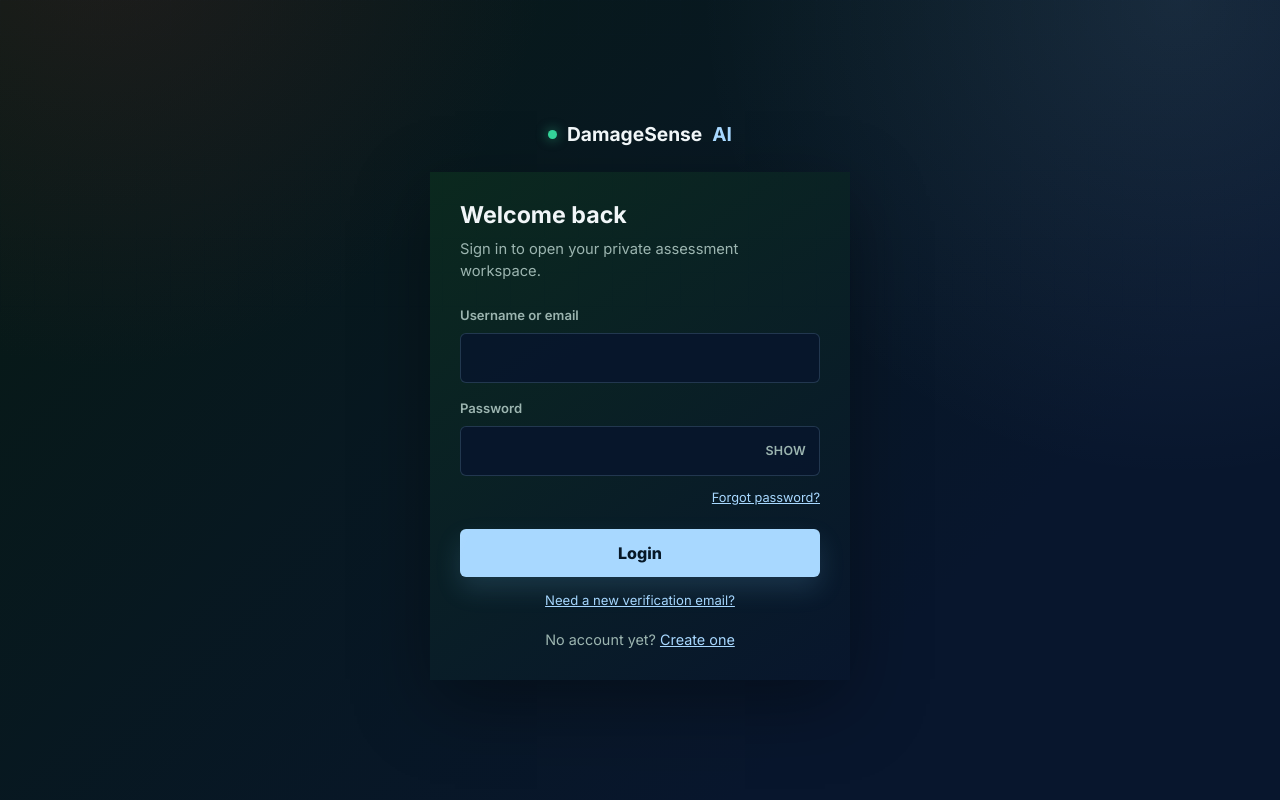
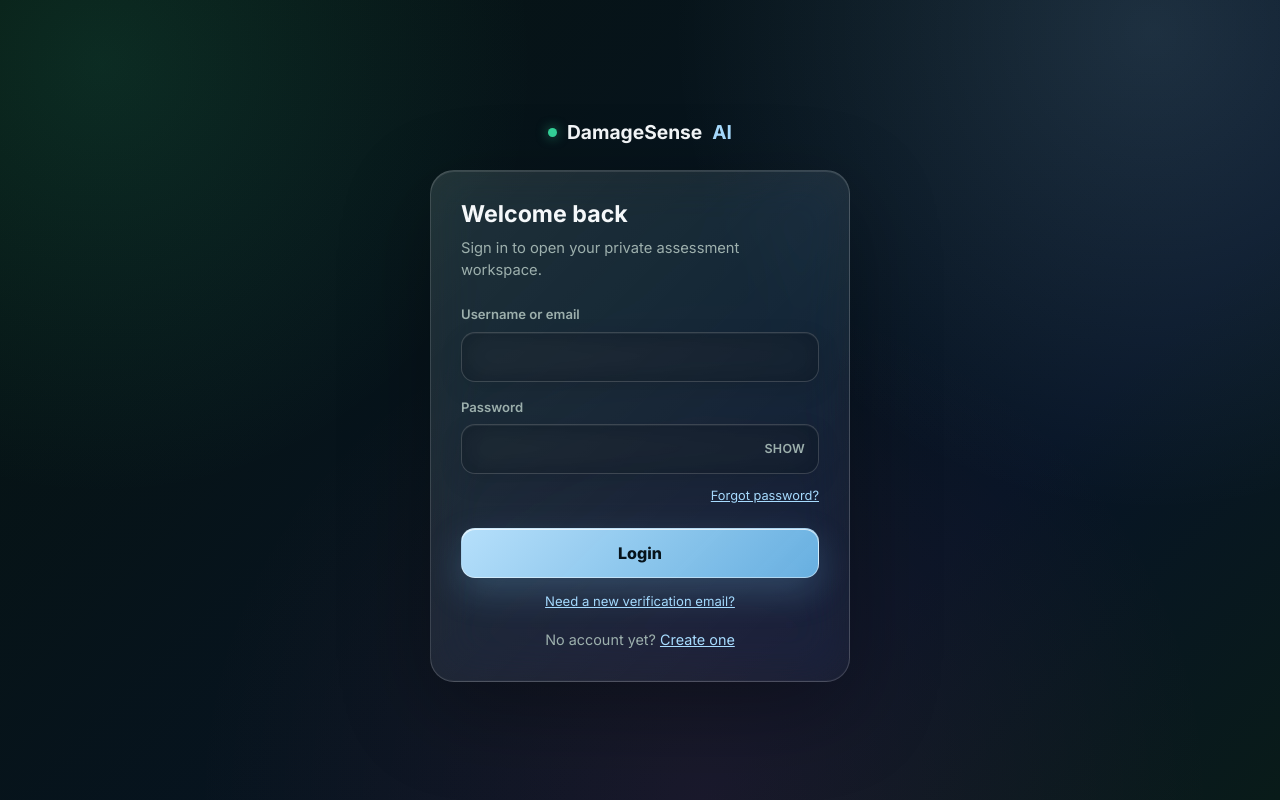
Before and after one commit to WIZZ249/DamageSense-AI, a Flask app: page /login in a window 1280 px wide. Run offline with Flask 3, Linux system fonts and the light colour scheme.

Commit message:
fix: make deployed Flask static theme use glass UI

```diff
--- a/app/static/theme.css
+++ b/app/static/theme.css
@@ -1,198 +1,100 @@
 :root {
-    --theme-forest: #071a13;
-    --theme-forest-2: #0b2a1e;
-    --theme-forest-3: #123b2b;
-    --theme-navy: #08162d;
-    --theme-navy-2: #0d2342;
-    --theme-red: #6c2631;
-    --theme-red-bright: #a9434d;
-    --theme-blue: #a8d8ff;
-    --theme-blue-strong: #72b9ed;
-    --theme-ink: #f1f6f8;
-    --theme-muted: #9cb5b0;
-    --theme-line: rgba(168, 216, 255, .17);
-    --theme-line-strong: rgba(168, 216, 255, .34);
-    --theme-shadow: 0 24px 70px rgba(0, 0, 0, .34);
+    --theme-forest: #06130f;
+    --theme-forest-2: #0a2119;
+    --theme-forest-3: #12372a;
+    --theme-navy: #071426;
+    --theme-navy-2: #102542;
+    --theme-red: #7b2636;
+    --theme-red-bright: #fb5875;
+    --theme-blue: #a8dcff;
+    --theme-blue-strong: #78c4f4;
+    --theme-ink: #f5f8fa;
+    --theme-muted: #9db0ad;
+    --theme-line: rgba(255,255,255,.12);
+    --theme-line-strong: rgba(168,220,255,.34);
+    --theme-shadow: 0 28px 90px rgba(0,0,0,.38);
+    --glass-radius: 24px;
 }
 
-html { background: var(--theme-forest) !important; }
+* { box-sizing: border-box; }
+html { background: #06130f !important; }
 body {
-    background: radial-gradient(circle at 8% -10%, rgba(108, 38, 49, .24), transparent 28rem),
-                radial-gradient(circle at 92% 0%, rgba(168, 216, 255, .10), transparent 30rem),
-                linear-gradient(135deg, var(--theme-forest), var(--theme-navy) 74%) !important;
+    background: radial-gradient(circle at 8% 8%, rgba(52,211,153,.13), transparent 27rem),
+                radial-gradient(circle at 90% 4%, rgba(168,220,255,.14), transparent 30rem),
+                radial-gradient(circle at 55% 100%, rgba(251,88,117,.08), transparent 32rem),
+                linear-gradient(135deg, #06130f 0%, #071426 72%, #091b19 100%) !important;
     color: var(--theme-ink) !important;
+    min-height: 100vh;
 }
+body::before {
+    content: ""; position: fixed; inset: 0; pointer-events: none; z-index: -1; opacity: .18;
+    background-image: linear-gradient(rgba(255,255,255,.035) 1px, transparent 1px), linear-gradient(90deg, rgba(255,255,255,.035) 1px, transparent 1px);
+    background-size: 36px 36px;
+}
+body::after {
+    content: ""; position: fixed; width: 420px; height: 420px; right: -160px; top: 20%; pointer-events: none; z-index: -1;
+    border-radius: 50%; background: rgba(52,211,153,.055); filter: blur(80px);
+}
+a { color: var(--theme-blue) !important; }
 
-body::before {
-    content: "";
-    position: fixed;
-    inset: 0;
-    pointer-events: none;
-    opacity: .22;
-    background-image: linear-gradient(rgba(168,216,255,.035) 1px, transparent 1px), linear-gradient(90deg, rgba(168,216,255,.035) 1px, transparent 1px);
-    background-size: 34px 34px;
-    mask-image: linear-gradient(to bottom, black, transparent 78%);
+.auth-card, .card, .section, .notice, .cookie-banner,
+.assessment-card, .quality-card, .result-card, .history-empty, .history-table-wrap,
+.snapshot-card, .efficiency-note, .admin-card, .metric-card, .audit-card,
+.topbar, .nav, .upload-zone, .camera-frame, .analytics-card, .panel, .metric,
+.map-card, .stat, .console-card, .feature, .cta {
+    background: linear-gradient(135deg, rgba(255,255,255,.12), rgba(255,255,255,.035)) !important;
+    border: 1px solid rgba(255,255,255,.17) !important;
+    box-shadow: 0 28px 90px rgba(0,0,0,.30), inset 0 1px 0 rgba(255,255,255,.11), inset 0 -1px 0 rgba(255,255,255,.025) !important;
+    -webkit-backdrop-filter: blur(24px) saturate(155%);
+    backdrop-filter: blur(24px) saturate(155%);
+    border-radius: var(--glass-radius) !important;
 }
+.auth-card, .card, .assessment-card, .result-card, .metric-card, .admin-card,
+.snapshot-card, .analytics-card, .panel, .metric, .map-card, .console-card, .feature, .cta {
+    position: relative; overflow: hidden;
+}
+.topbar, .nav { background: rgba(5,17,19,.64) !important; -webkit-backdrop-filter: blur(30px) saturate(165%); backdrop-filter: blur(30px) saturate(165%); }
 
-a { color: var(--theme-blue) !important; }
-button, .btn, .btn-primary, .primary-button, .secondary-button, .links a { transition: transform .18s ease, box-shadow .18s ease, border-color .18s ease, background .18s ease !important; }
-button:hover, .btn:hover, .primary-button:hover, .secondary-button:hover, .links a:hover { transform: translateY(-2px); }
+.form-control, input, select, textarea {
+    background: rgba(4,14,24,.40) !important;
+    border: 1px solid rgba(255,255,255,.17) !important;
+    color: var(--theme-ink) !important; border-radius: 14px !important;
+    box-shadow: inset 0 1px 0 rgba(255,255,255,.055), 0 8px 24px rgba(0,0,0,.10) !important;
+    -webkit-backdrop-filter: blur(16px); backdrop-filter: blur(16px);
+}
+.form-control::placeholder, input::placeholder, textarea::placeholder { color: rgba(245,248,250,.46) !important; }
+.form-control:focus, input:focus, select:focus, textarea:focus { border-color: rgba(168,220,255,.70) !important; box-shadow: 0 0 0 3px rgba(168,220,255,.12), 0 14px 34px rgba(0,0,0,.22) !important; outline: none !important; }
 
-/* Shared auth and public surfaces */
-.auth-card, .card, .section, .notice, .cookie-banner {
-    background: linear-gradient(145deg, rgba(11, 42, 30, .92), rgba(8, 22, 45, .94)) !important;
-    border-color: var(--theme-line) !important;
-    box-shadow: var(--theme-shadow) !important;
+.btn-primary, .primary-button, .links a:last-child {
+    background: linear-gradient(135deg, rgba(185,228,255,.98), rgba(111,188,239,.92)) !important;
+    color: #06131b !important; border: 1px solid rgba(255,255,255,.42) !important; border-radius: 14px !important;
+    box-shadow: 0 14px 36px rgba(120,196,244,.23), inset 0 1px 0 rgba(255,255,255,.72) !important;
 }
-.form-control, input, select, textarea {
-    background: rgba(8, 22, 45, .86) !important;
-    border-color: var(--theme-line) !important;
-    color: var(--theme-ink) !important;
-}
-.form-control:focus, input:focus, select:focus, textarea:focus { border-color: var(--theme-blue) !important; box-shadow: 0 0 0 3px rgba(168,216,255,.16) !important; }
-.btn-primary, .primary-button, .links a:last-child { background: var(--theme-blue) !important; color: #071827 !important; box-shadow: 0 12px 26px rgba(114,185,237,.16) !important; }
-.alert-error, .flash { background: rgba(108,38,49,.25) !important; border-color: rgba(169,67,77,.55) !important; color: #ffd3d7 !important; }
-.alert-success { background: rgba(18,59,43,.7) !important; border-color: rgba(91,170,125,.45) !important; color: #d5f5df !important; }
+.btn-primary:hover, .primary-button:hover, .links a:last-child:hover { transform: translateY(-2px); box-shadow: 0 18px 44px rgba(120,196,244,.34), inset 0 1px 0 rgba(255,255,255,.82) !important; }
+.secondary-button, .quiet-button, .view-button { color: var(--theme-blue) !important; border: 1px solid rgba(255,255,255,.17) !important; background: rgba(255,255,255,.055) !important; border-radius: 14px !important; }
 
-/* Workspace and admin */
-.topbar, .nav { background: rgba(7, 26, 19, .84) !important; border-color: var(--theme-line) !important; }
-.assessment-card, .quality-card, .result-card, .history-empty, .history-table-wrap, .snapshot-card, .efficiency-note, .admin-card, .metric-card, .audit-card {
-    background: linear-gradient(145deg, rgba(11, 42, 30, .85), rgba(8, 22, 45, .9)) !important;
-    border-color: var(--theme-line) !important;
-    box-shadow: 0 18px 50px rgba(0,0,0,.18) !important;
-}
-.result-card { border-color: rgba(168,216,255,.38) !important; }
+.alert-error, .flash { background: rgba(123,38,54,.24) !important; border: 1px solid rgba(251,88,117,.42) !important; color: #ffe1e6 !important; border-radius: 16px !important; }
+.alert-success { background: rgba(52,211,153,.10) !important; border: 1px solid rgba(52,211,153,.36) !important; color: #d7fff0 !important; border-radius: 16px !important; }
+.result-card { border-color: rgba(168,220,255,.34) !important; background: linear-gradient(135deg, rgba(168,220,255,.14), rgba(255,255,255,.045)) !important; }
 .result-overline, .eyebrow, .section-kicker, .code, .admin-pill, .model-chip { color: var(--theme-blue) !important; }
-.severity-badge.critical, .severity-badge.high, .danger, .hazard-box { color: #ffd3d7 !important; background: rgba(108,38,49,.48) !important; border-color: rgba(169,67,77,.58) !important; }
-.severity-badge.stable, .success { color: #d5f5df !important; background: rgba(18,59,43,.68) !important; border-color: rgba(91,170,125,.45) !important; }
-.severity-badge.unknown, .info { color: var(--theme-blue) !important; background: rgba(13,35,66,.74) !important; border-color: rgba(168,216,255,.34) !important; }
-.progress-fill, .confidence-fill, .tab::after { background: var(--theme-blue) !important; }
-.upload-zone:hover, .upload-zone.dragover, .camera-frame.live { border-color: var(--theme-blue) !important; background: rgba(13,35,66,.54) !important; }
-.secondary-button, .quiet-button, .view-button { color: var(--theme-blue) !important; border-color: var(--theme-line-strong) !important; background: rgba(8,22,45,.56) !important; }
-.secondary-button:hover, .quiet-button:hover, .view-button:hover { background: rgba(108,38,49,.32) !important; border-color: rgba(169,67,77,.58) !important; }
-
-/* Distinctive field markers */
-.brand::before, .logo-mark::before { background: var(--theme-red-bright) !important; box-shadow: 0 0 0 5px rgba(108,38,49,.22), 0 0 28px rgba(169,67,77,.34) !important; }
+.severity-badge.critical, .severity-badge.high, .danger, .hazard-box { color: #ffe4e8 !important; background: rgba(244,63,94,.13) !important; border-color: rgba(251,88,117,.46) !important; }
+.severity-badge.stable, .success { color: #d5fff0 !important; background: rgba(52,211,153,.10) !important; border-color: rgba(52,211,153,.36) !important; }
+.severity-badge.unknown, .info { color: var(--theme-blue) !important; background: rgba(125,211,252,.09) !important; border-color: rgba(125,211,252,.30) !important; }
+.progress-fill, .confidence-fill, .tab::after { background: linear-gradient(90deg, var(--theme-blue-strong), var(--theme-blue)) !important; }
+.upload-zone:hover, .upload-zone.dragover, .camera-frame.live { border-color: rgba(168,220,255,.68) !important; background: linear-gradient(135deg, rgba(125,211,252,.12), rgba(52,211,153,.055)) !important; }
+.brand::before, .logo-mark::before { background: linear-gradient(135deg, var(--theme-red-bright), #ff879b) !important; box-shadow: 0 0 0 5px rgba(251,88,117,.13), 0 0 32px rgba(251,88,117,.32) !important; }
 .brand span, .logo-word span { color: var(--theme-blue) !important; }
 
+@keyframes ds-ui-rise { from { opacity: 0; transform: translateY(14px) scale(.99); } to { opacity: 1; transform: translateY(0) scale(1); } }
+@keyframes ds-ui-shimmer { 0% { background-position: -140% 0; } 100% { background-position: 240% 0; } }
+.auth-card, .assessment-card, .quality-card, .result-card, .snapshot-card, .history-table-wrap, .admin-card, .metric-card, .audit-card, .analytics-card, .panel, .metric, .map-card, .feature, .cta { animation: ds-ui-rise .55s cubic-bezier(.2,.7,.2,1) both; }
+.btn-primary, .primary-button { position: relative; overflow: hidden; transition: transform .2s ease, box-shadow .2s ease !important; }
+.btn-primary::after, .primary-button::after { content: ""; position: absolute; inset: 0; background: linear-gradient(115deg, transparent 20%, rgba(255,255,255,.55) 45%, transparent 70%); background-size: 220% 100%; opacity: 0; pointer-events: none; }
+.btn-primary:hover::after, .primary-button:hover::after { opacity: 1; animation: ds-ui-shimmer 1s ease; }
+
 @media (max-width: 650px) {
-    body::before { background-size: 26px 26px; }
     .auth-card, .assessment-card, .quality-card, .result-card { border-radius: 18px !important; }
 }
-
 @media (prefers-reduced-motion: reduce) {
-    *, *::before, *::after { transition-duration: .01ms !important; animation-duration: .01ms !important; }
+    *, *::before, *::after { animation-duration: .01ms !important; transition-duration: .01ms !important; }
 }
-
-/* Field-operations motion layer: alive, but still legible under pressure. */
-@keyframes ds-breathe {
-    0%, 100% { opacity: .52; transform: scale(1); }
-    50% { opacity: .9; transform: scale(1.04); }
-}
-@keyframes ds-scan {
-    0% { transform: translateY(-110%); opacity: 0; }
-    18% { opacity: .85; }
-    82% { opacity: .35; }
-    100% { transform: translateY(110%); opacity: 0; }
-}
-@keyframes ds-pulse-ring {
-    0% { box-shadow: 0 0 0 0 rgba(168,216,255,.24); }
-    70% { box-shadow: 0 0 0 13px rgba(168,216,255,0); }
-    100% { box-shadow: 0 0 0 0 rgba(168,216,255,0); }
-}
-@keyframes ds-rise {
-    from { opacity: 0; transform: translateY(14px); }
-    to { opacity: 1; transform: translateY(0); }
-}
-@keyframes ds-shimmer {
-    from { background-position: 180% 0; }
-    to { background-position: -80% 0; }
-}
-
-.hero, .workspace, .content { position: relative; }
-.hero::before {
-    content: "";
-    position: absolute;
-    top: 12%;
-    right: 6%;
-    width: 170px;
-    height: 170px;
-    border: 1px solid rgba(168,216,255,.2);
-    border-radius: 50%;
-    background: radial-gradient(circle, rgba(168,216,255,.13), transparent 62%);
-    animation: ds-breathe 6s ease-in-out infinite;
-    pointer-events: none;
-}
-.hero::after {
-    content: "FIELD / LIVE / VISUAL TRIAGE";
-    position: absolute;
-    right: 8%;
-    bottom: 15%;
-    color: rgba(168,216,255,.32);
-    font: 700 .62rem/1 ui-monospace, SFMono-Regular, Menlo, monospace;
-    letter-spacing: .18em;
-    transform: rotate(-90deg);
-    transform-origin: right bottom;
-    pointer-events: none;
-}
-.snapshot-card, .assessment-card, .quality-card, .result-card, .history-table-wrap, .admin-card, .metric-card {
-    position: relative;
-    overflow: hidden;
-    animation: ds-rise .6s cubic-bezier(.2,.8,.2,1) both;
-}
-.snapshot-card:nth-child(2) { animation-delay: .08s; }
-.snapshot-card:nth-child(3) { animation-delay: .16s; }
-.snapshot-card::after, .assessment-card::after, .result-card::after {
-    content: "";
-    position: absolute;
-    inset: 0;
-    background: linear-gradient(110deg, transparent 30%, rgba(168,216,255,.08) 48%, transparent 66%);
-    background-size: 220% 100%;
-    animation: ds-shimmer 8s ease-in-out infinite;
-    pointer-events: none;
-}
-.snapshot-card:hover { transform: translateY(-5px) rotate(-.5deg); border-color: rgba(168,216,255,.48) !important; }
-.snapshot-card.critical { border-color: rgba(169,67,77,.42) !important; }
-.snapshot-card.critical .snapshot-number { color: #e8898f !important; }
-.snapshot-card.stable { border-color: rgba(91,170,125,.42) !important; }
-.snapshot-card.stable .snapshot-number { color: #8ed6aa !important; }
-.live-state, .status-dot, .system-status { animation: ds-pulse-ring 2.4s ease-out infinite; }
-.upload-zone { position: relative; overflow: hidden; }
-.upload-zone::after {
-    content: "";
-    position: absolute;
-    left: 8%;
-    right: 8%;
-    top: 0;
-    height: 2px;
-    background: linear-gradient(90deg, transparent, var(--theme-blue), transparent);
-    opacity: 0;
-    pointer-events: none;
-}
-.upload-zone:hover::after, .upload-zone.dragover::after { opacity: 1; animation: ds-scan 1.8s ease-in-out infinite; }
-.result-card.visible { animation: ds-rise .42s cubic-bezier(.2,.8,.2,1) both; }
-.result-card.visible .confidence-ring { animation: ds-pulse-ring 2.4s .35s ease-out 2; }
-.severity-badge.critical, .severity-badge.high, .hazard-box { box-shadow: inset 3px 0 0 var(--theme-red-bright); }
-.severity-badge.stable { box-shadow: inset 3px 0 0 #5baa7d; }
-.severity-badge.unknown { box-shadow: inset 3px 0 0 var(--theme-blue); }
-.tab.active { color: var(--theme-blue) !important; text-shadow: 0 0 18px rgba(168,216,255,.25); }
-.primary-button, .btn-primary { position: relative; overflow: hidden; }
-.primary-button::before, .btn-primary::before {
-    content: "";
-    position: absolute;
-    inset: 0;
-    background: linear-gradient(110deg, transparent 25%, rgba(255,255,255,.42) 48%, transparent 68%);
-    background-size: 220% 100%;
-    animation: ds-shimmer 5s ease-in-out infinite;
-    pointer-events: none;
-}
-.toast.visible { border-left: 3px solid var(--theme-blue) !important; }
-
-@media (max-width: 650px) {
-    .hero::before { width: 100px; height: 100px; top: 5%; right: 2%; }
-    .hero::after { display: none; }
-}
-
-@media (prefers-reduced-motion: reduce) {
-    .hero::before, .snapshot-card, .assessment-card, .quality-card, .result-card, .history-table-wrap, .admin-card, .metric-card, .snapshot-card::after, .assessment-card::after, .result-card::after, .live-state, .status-dot, .system-status, .primary-button::before, .btn-primary::before { animation: none !important; }
-}
```
